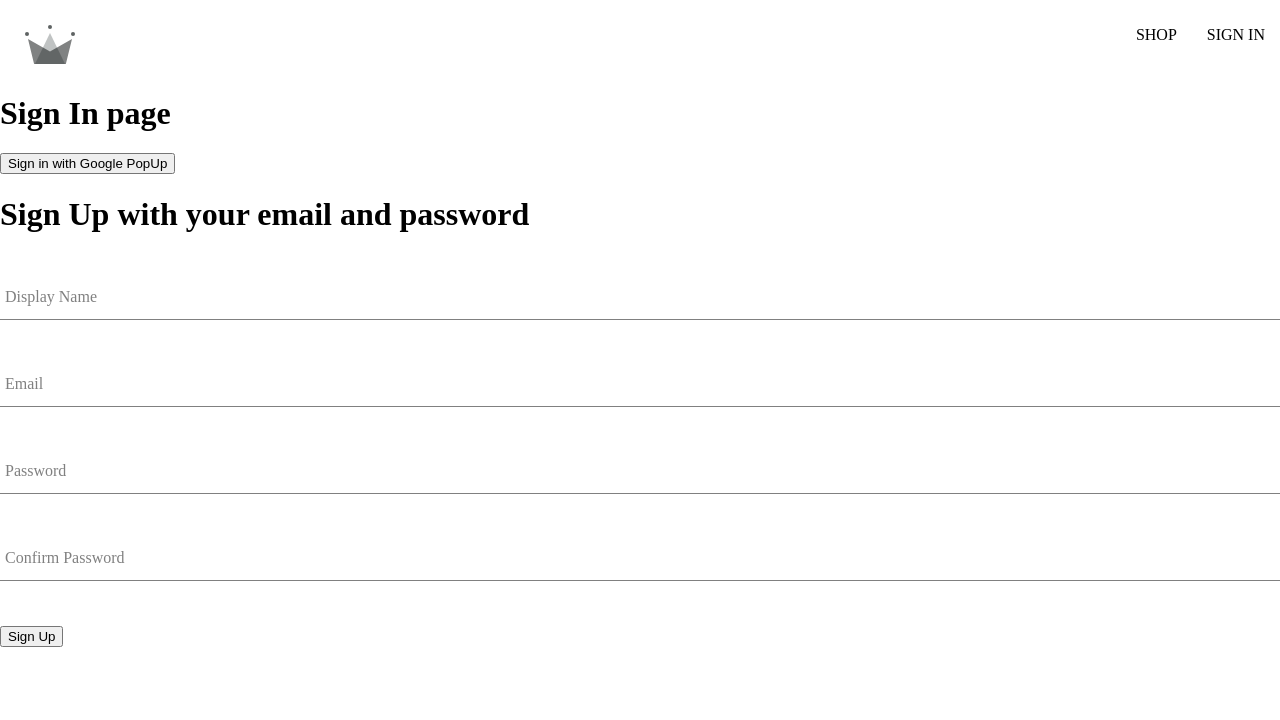
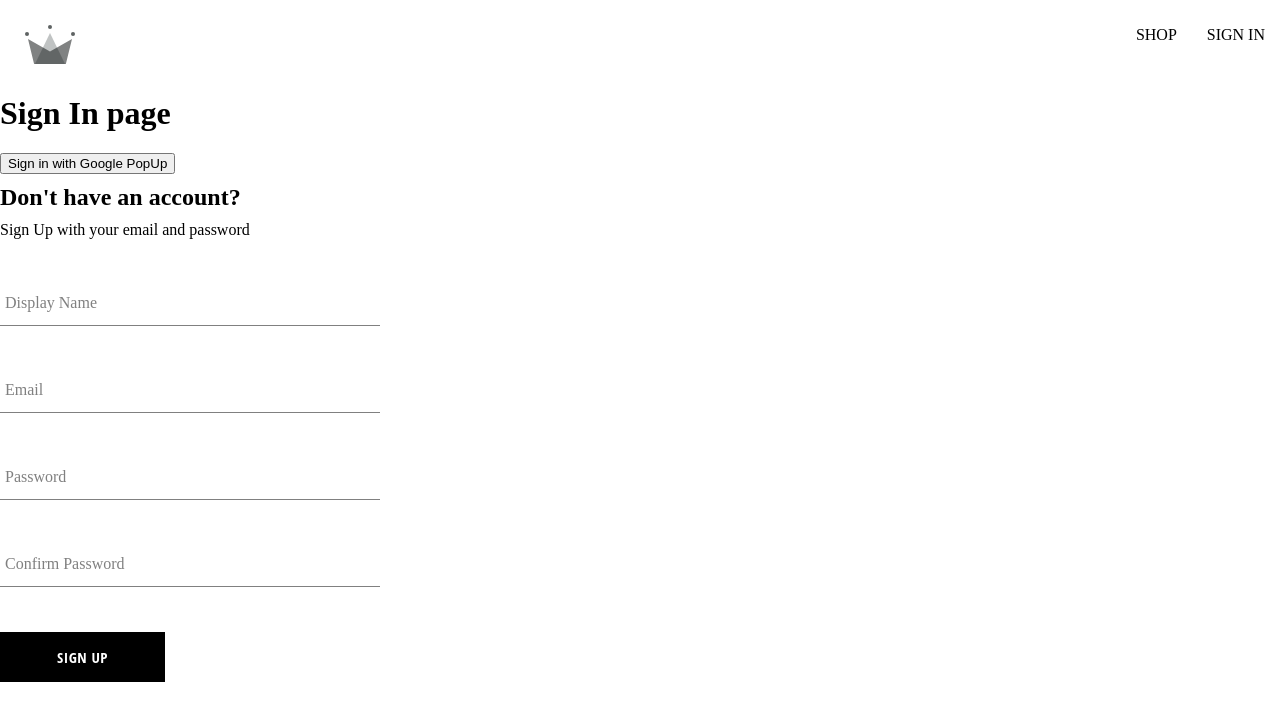
Before and after one commit to daniloslovic17/crwn-clothing, a React (Create React App) app: page /sign-in in a window 1280 px wide. Shown: the top 720 px of the page. Built offline with nearby package versions, Linux system fonts and the light colour scheme.

Commit message:
Custom button component

```diff
--- /dev/null
+++ b/src/components/button/button.component.jsx
@@ -0,0 +1,16 @@
+import './button.styles.scss'
+
+const BUTTON_TYPES_CLASSES = {
+    google: 'google-sign-in',
+    inverted: 'inverted'
+}
+
+const Button = ({children, buttonType, ...otherProps}) => {
+    return(
+        <button className={`button-container ${BUTTON_TYPES_CLASSES[buttonType]}`} {...otherProps}>
+            {children}
+        </button>
+    );
+}
+
+export default Button;
--- /dev/null
+++ b/src/components/button/button.styles.scss
@@ -0,0 +1,46 @@
+.button-container {
+    min-width: 165px;
+    width: auto;
+    height: 50px;
+    letter-spacing: 0.5px;
+    line-height: 50px;
+    padding: 0 35px 0 35px;
+    font-size: 15px;
+    background-color: black;
+    color: white;
+    text-transform: uppercase;
+    font-family: 'Open Sans Condensed';
+    font-weight: bolder;
+    border: none;
+    cursor: pointer;
+    display: flex;
+    justify-content: center;
+
+    &:hover {
+      background-color: white;
+      color: black;
+      border: 1px solid black;
+    }
+
+    &.google-sign-in {
+      background-color: #4285f4;
+      color: white;
+
+      &:hover {
+        background-color: #357ae8;
+        border: none;
+      }
+    }
+
+    &.inverted {
+      background-color: white;
+      color: black;
+      border: 1px solid black;
+
+      &:hover {
+        background-color: black;
+        color: white;
+        border: none;
+      }
+    }
+  }
--- a/src/components/sign-up-form/sign-up-form.component.jsx
+++ b/src/components/sign-up-form/sign-up-form.component.jsx
@@ -1,6 +1,8 @@
 import { useState } from 'react';
 import { createAuthUserWithEmailAndPassword, createUserDocumentFromAuth } from '../../utils/firebase/firebase.utils';
 import FormInput from '../form-input/form-input.component';
+import './sign-up-form.styles.scss';
+import Button from '../button/button.component';
 
 const defaultFormFields = {
     displayName: '',
@@ -45,14 +47,15 @@
     }
 
     return(
-        <div>
-            <h1>Sign Up with your email and password</h1>
+        <div className='sign-up-container'>
+            <h2>Don't have an account?</h2>
+            <span>Sign Up with your email and password</span>
             <form onSubmit={handleSubmit}>
                 <FormInput label="Display Name" type="text" required onChange={handleChange} name="displayName" value={displayName} />
                 <FormInput label="Email" type="email" required onChange={handleChange} name="email" value={email} />
                 <FormInput label="Password" type="password" required onChange={handleChange} name="password" value={password} />
                 <FormInput label="Confirm Password" type="password" required onChange={handleChange} name="confirmPassword" value={confirmPassword} />
-                <button type="submit">Sign Up</button>
+                <Button type="submit">Sign Up</Button>
             </form>
         </div>
     );
--- /dev/null
+++ b/src/components/sign-up-form/sign-up-form.styles.scss
@@ -0,0 +1,9 @@
+.sign-up-container{
+    display: flex;
+    flex-direction: column;
+    width: 380px;
+}
+
+h2 {
+    margin: 10px 0;
+}
```
